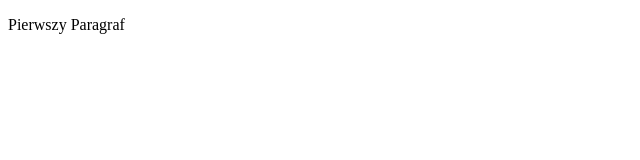
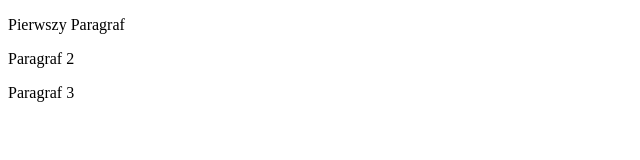
Before and after one commit to wiatrosp/gitjestgit, a plain HTML site: page index.html in a window 1280 px wide. Shown: the whole page, without its empty margins (0-640 px from the left). Drawn offline with Linux system fonts and the light colour scheme.

Commit message:
trzeci paragraf

```diff
--- a/index.html
+++ b/index.html
@@ -10,6 +10,8 @@
 
 <body>
     <p>Pierwszy Paragraf</p>
+    <p>Paragraf 2</p>
+    <p>Paragraf 3</p>
 </body>
 
 </html>
```
